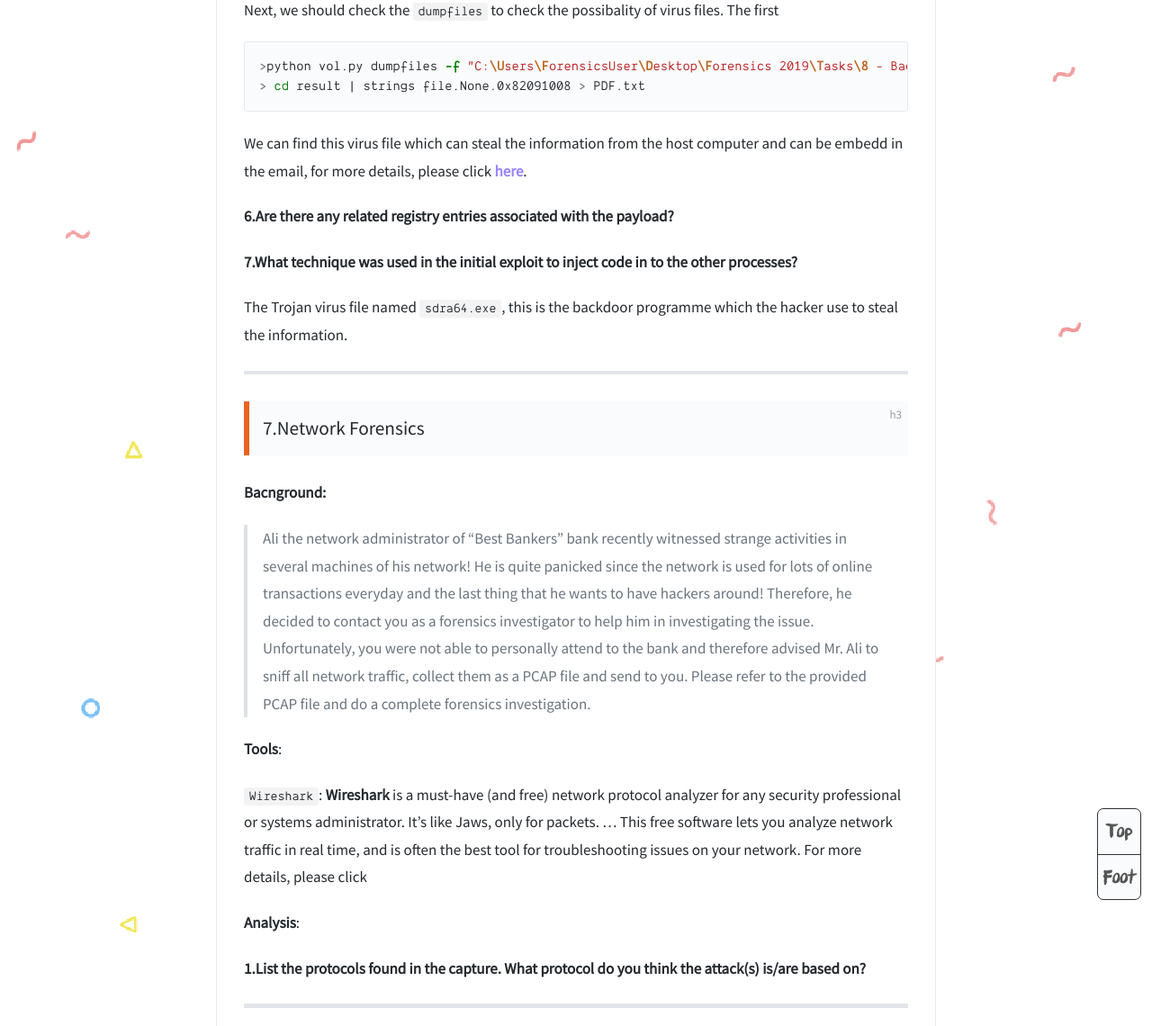
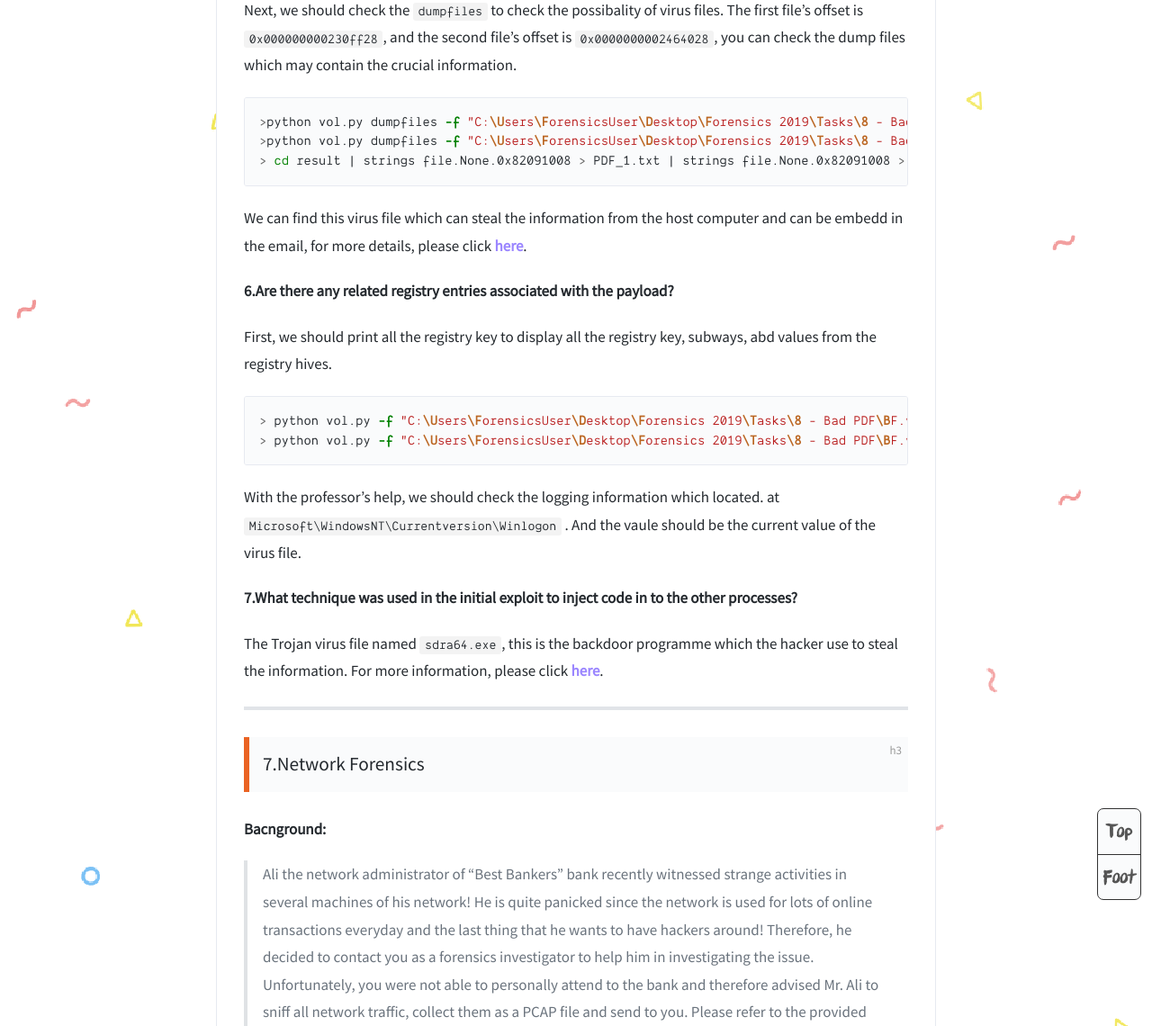
Before and after one commit to DoHerasYang/DoHerasYang.github.io, a Jekyll site: the page built from _posts/2019-12-19-Digital Forensics.md, in a window 1280 px wide and 1400 px high, scrolled down 33039 px, cut to the strip 260-1400 px from the top of the window. Shown: the whole strip at 90% size. Built offline with Jekyll 4.4.1, drawn with Linux system fonts in a browser that asks for light colours; comment, search, counter and statistics services are not loaded.

Commit message:
Update Digital Forensics

````diff
--- a/_posts/2019-12-19-Digital Forensics.md
+++ b/_posts/2019-12-19-Digital Forensics.md
@@ -474,30 +474,30 @@ From the previous steps, we can find the suspicious files named `sdra64.exe` whi
 
 ![06](/Pictures/Digital Forensics/Bad PDF/06.png)
 
-Next, we should check the `dumpfiles` to check the possibality of virus files. The first
+Next, we should check the `dumpfiles` to check the possibality of virus files. The first file's offset is `0x000000000230ff28`, and the second file's offset is `0x0000000002464028`, you can check the dump files which may contain the crucial information.
 
 ```shell
 >python vol.py dumpfiles -f "C:\Users\ForensicsUser\Desktop\Forensics 2019\Tasks\8 - Bad PDF\BF.vmem" -Q 0x000000000230ff28 --dump-dir ./result
-> cd result | strings file.None.0x82091008 > PDF.txt
+>python vol.py dumpfiles -f "C:\Users\ForensicsUser\Desktop\Forensics 2019\Tasks\8 - Bad PDF\BF.vmem" -Q 0x0000000002464028 --dump-dir ./result
+> cd result | strings file.None.0x82091008 > PDF_1.txt | strings file.None.0x82091008 > PDF_2.txt
 ```
 
 We can find this virus file which can steal the information from the host computer and can be embedd in the email, for more details, please click [here](https://www.file.net/process/sdra64.exe.html).
 
 **6.Are there any related registry entries associated with the payload?**
 
+First, we should print all the registry key to display all the registry key, subways, abd values from the registry hives.
 
+```shell
+> python vol.py -f "C:\Users\ForensicsUser\Desktop\Forensics 2019\Tasks\8 - Bad PDF\BF.vmem" printkey --profile = WinXPSP2x86 > ./result/rekey.txt
+> python vol.py -f "C:\Users\ForensicsUser\Desktop\Forensics 2019\Tasks\8 - Bad PDF\BF.vmem" hivedump --profile = WinXPSP2x86 > ./result/revalue.txt
+```
 
-
-
-
-
-
-
-
+With the professor's help, we should check the logging information which located. at `Microsoft\WindowsNT\Currentversion\Winlogon` . And the vaule should be the current value of the virus file.
 
 **7.What technique was used in the initial exploit to inject code in to the other processes?**
 
-The Trojan virus file named `sdra64.exe`, this is the backdoor programme which the hacker use to steal the information.
+The Trojan virus file named `sdra64.exe`, this is the backdoor programme which the hacker use to steal the information. For more information, please click [here](https://www.virustotal.com/gui/file/e68610cb55747763d40537c0ebd1bf20844413d6285f5661414e409e7e3cfab7/detection).
 
 ---
 
@@ -514,8 +514,6 @@ The Trojan virus file named `sdra64.exe`, this is the backdoor programme which t
 **Analysis**:
 
 **1.List the protocols found in the capture. What protocol do you think the attack(s) is/are based on?**
-
-
 
 
 
````
Also changed, not shown: 1 other file.
